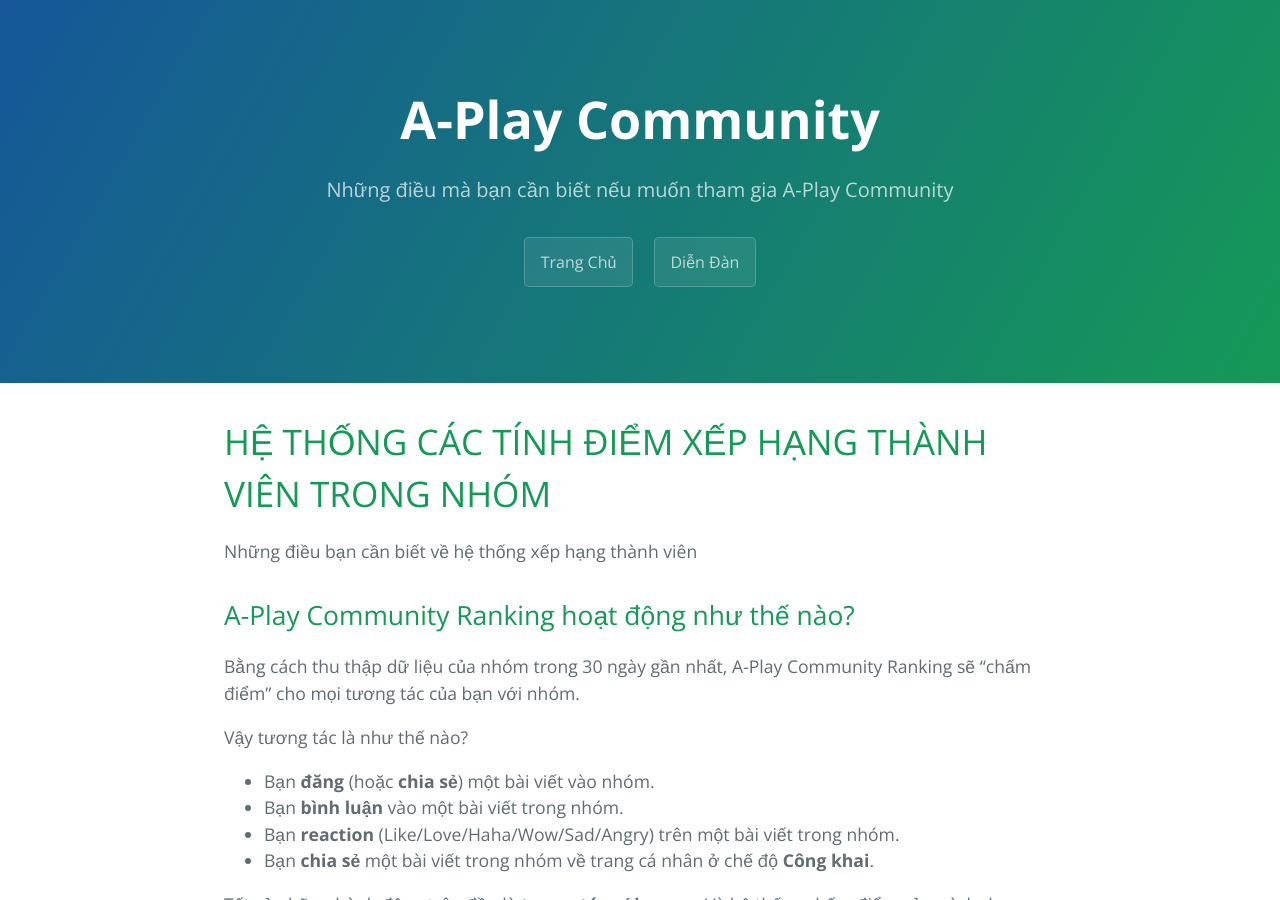
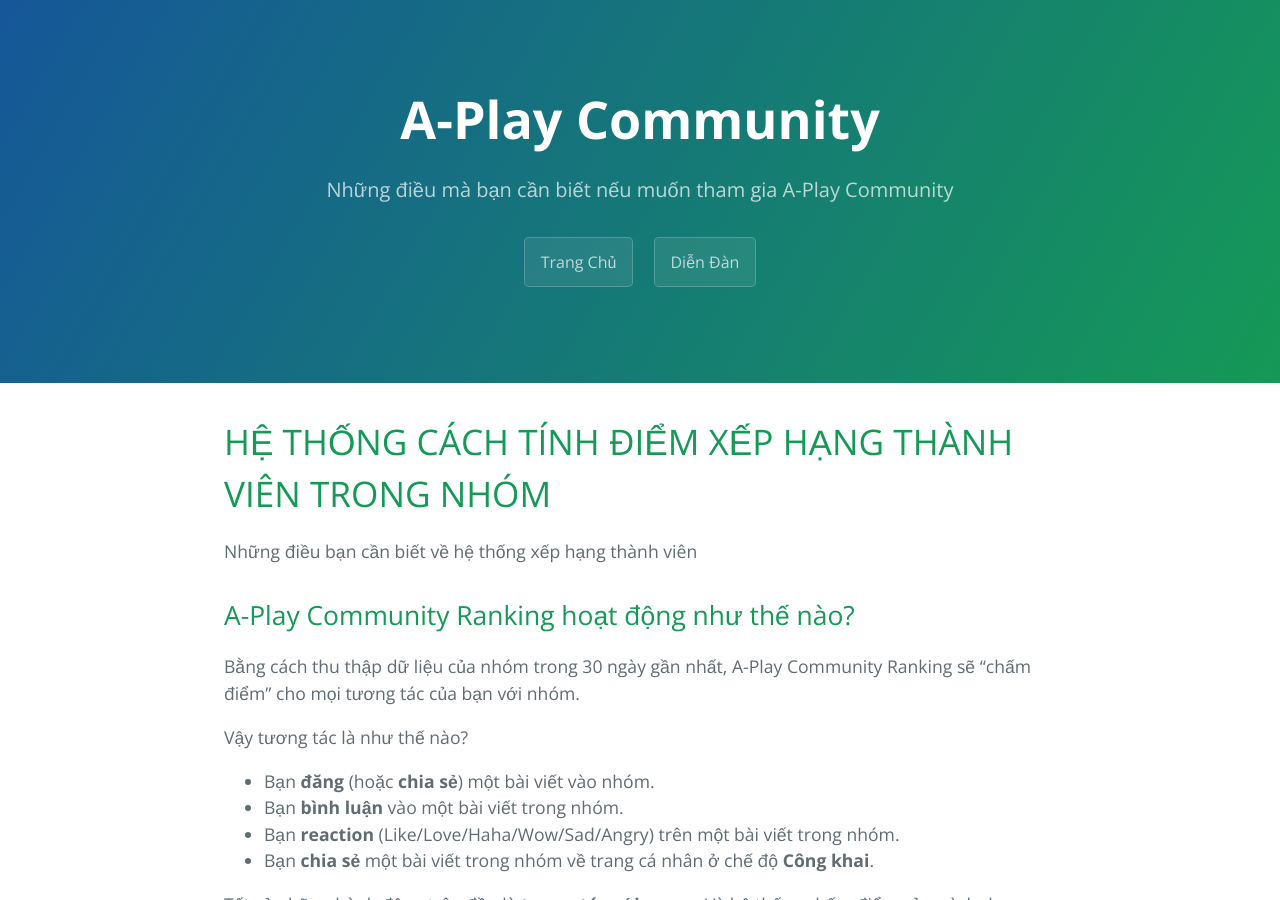
Before and after one commit to huuvinhvn/aplay, a Jekyll site: the page built from rank.md, in a window 1280 px wide and 900 px high. Built offline with Jekyll 4.4.1, drawn with Linux system fonts in a browser that asks for light colours; our own code applies the rules of GitHub Pages for plain Markdown files.

Commit message:
Update rank.md

```diff
--- a/rank.md
+++ b/rank.md
@@ -1,4 +1,4 @@
-# HỆ THỐNG CÁC TÍNH ĐIỂM XẾP HẠNG THÀNH VIÊN TRONG NHÓM
+# HỆ THỐNG CÁCH TÍNH ĐIỂM XẾP HẠNG THÀNH VIÊN TRONG NHÓM
 
 Những điều bạn cần biết về hệ thống xếp hạng thành viên
 
```
